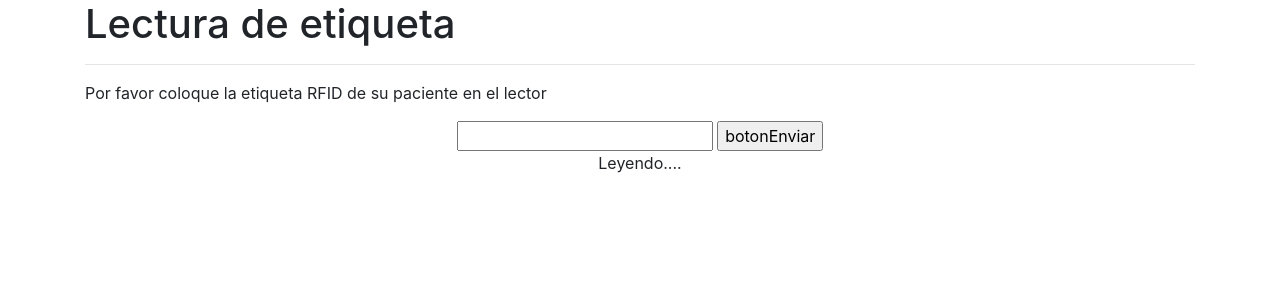
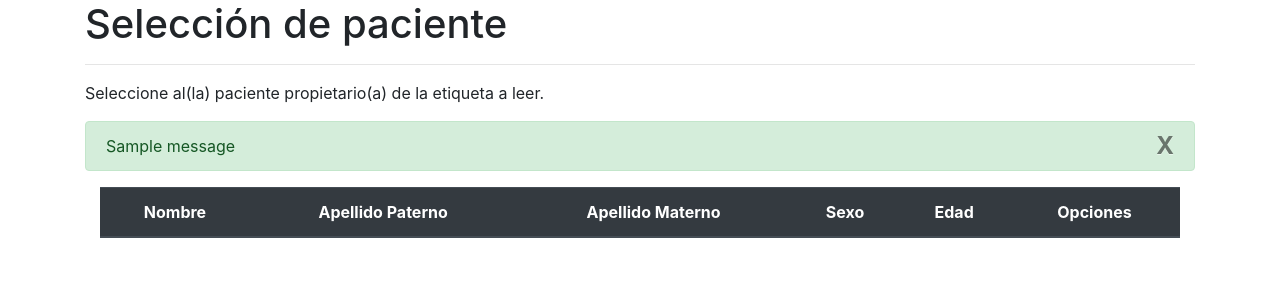
Before and after one commit to AlejandroReyes1998/web, a Flask app: page /medico/readtag in a window 1280 px wide. Shown: the part 56-356 px from the top of the page. Run offline with Flask 2, Linux system fonts and the light colour scheme; a user stored in the database is signed in; data comes from the database, SQL or seed files in the repository; tables that the repository leaves empty hold one stand-in row (values such as "Sample post"); one stand-in notice (Sample message) is shown; lists and menus that the app fills with data are empty; some libraries are stand-ins or nearby versions.

Commit message:
akslkals

```diff
--- a/SQL/SCRIPTTT.sql
+++ b/SQL/SCRIPTTT.sql
@@ -48,7 +48,7 @@
                         Resultados_Estudios NVARCHAR(280),
                         Diagnostico_Problemas NVARCHAR(280),
                         Estado_Mental NVARCHAR(280),
-                        Fecha NVARCHAR(10),
+                        Fecha TIMESTAMP DEFAULT CURRENT_TIMESTAMP,
                         IDPaciente int,
 			IDSignos int,
                         IDMedico int,
--- a/python/app.py
+++ b/python/app.py
@@ -1,10 +1,11 @@
-import lea_mfrc522_wrapper as lmw
+#import lea_mfrc522_wrapper as lmw
 from flask import Flask, render_template, flash, request, redirect, url_for, session,jsonify
 from forms import LoginForm, RegistrationForm, MedicoForm, PatientForm, NoteForm
 import flask_sqlalchemy
 from flask_sqlalchemy import SQLAlchemy
 from sqlalchemy import create_engine
 from werkzeug.security import check_password_hash, generate_password_hash
+from werkzeug.utils import secure_filename
 from flask_login import LoginManager, UserMixin
 from flask_login import login_user, logout_user, current_user, login_required
 from flask_cors import CORS
@@ -17,6 +18,7 @@
 from Crypto.Random import get_random_bytes
 import pymysql
 import hashlib
+import os
 """
 	if(session['tipoUsuario']==2):
 	else:
@@ -24,7 +26,9 @@
 """
 #create the object of Flask
 app  = Flask(__name__)
+UPLOAD_FOLDER = 'files'
 app.config['SECRET_KEY'] = 'hardsecretkey'
+app.config['UPLOAD_FOLDER'] = UPLOAD_FOLDER
 #SqlAlchemy Database Configuration With Mysql
 
 #conn_str = 'mysql+pymysql://root:thirtythree@localhost/nuevadb'
@@ -650,7 +654,7 @@
 			resultado = form.resultado.data
 			diagnostico = form.diagnostico.data
 			edomental = form.edomental.data
-			fecha= form.fecha.data
+			#fecha= form.fecha.data
 			#SIGNOS
 			peso = form.peso.data
 			talla = form.talla.data
@@ -665,6 +669,7 @@
 			#Vector de inicialización
 			iv=get_random_bytes(16)
 			lea_k=get_random_bytes(16)
+			print("VECTORES GENERADOS")
 			# binascii.hexlify(encrypted)  -> a la base
 			#print("Encrypted: ", binascii.hexlify(encrypted))
 			#decryptor = PKCS1_OAEP.new(pubKey)
@@ -677,20 +682,22 @@
 				cursor.execute("select Pubk from Paciente where idPaciente="+str(session['idPaciente']))
 				pubKey = cursor.fetchone()
 				cursor.close()
-				#print(pubKey)
+				print("LLAVE CIFRADA")
 				newk = RSA.importKey(pubKey[0])
 				encryptor = PKCS1_OAEP.new(newk)
 				msg = lea_k
+
 				key_encrypted = encryptor.encrypt(msg)
+				print("LLAVE CIFRADA")
 				cursor2 = connection.cursor()
 				cursor2.callproc('AltaNota',
-					[iv,key_encrypted,resumenInterrogatorio,planotratamiento,pronostico,exploracion,resultado,diagnostico,edomental,fecha,
+					[iv,key_encrypted,resumenInterrogatorio,planotratamiento,pronostico,exploracion,resultado,diagnostico,edomental,
 					peso,talla,tension,frecuenciaCardiaca,frecuenciaRespiratoria,temperatura,session['idPaciente'],session['identificador']])
 				results = cursor2.fetchone()
 				cursor2.close()
 				connection.commit()
 				connection.close()
-				print(results)
+				print("archivo GENERADO")
 				if(results[0]=='REGISTRO EXITOSO'):
 					form.resumenInterrogatorio.data=""
 					form.planotratamiento.data=""
@@ -700,7 +707,7 @@
 
 					form.diagnostico.data=""
 					form.edomental.data=""
-					form.fecha.data=""
+					#form.fecha.data=""
 					#SIGNOS
 					form.peso.data=""
 					form.talla.data=""
@@ -716,9 +723,9 @@
 					"""
 						AQUÍ ES DONDE VA LO DE BAJAR INFORMACIÓN A LA ETIQUETA
 					"""
-					wrapper = lmw.lea_mfrc522_wrapper()
-					pt = criteriodiagnostico + sugerenciasdiagnosticas + motivoconsulta
-					wrapper.write_tag(pt, lea_k, iv)
+					#wrapper = lmw.lea_mfrc522_wrapper()
+					#pt = criteriodiagnostico + sugerenciasdiagnosticas + motivoconsulta
+					#wrapper.write_tag(pt, lea_k, iv)
 
 					flash("¡Registro dado de alta e información introducida en etiqueta!")
 				else:
@@ -896,17 +903,55 @@
 def readtag():
 	if(session['tipoUsuario']==2):
 		name = current_user.nombreUsuario
-		if request.method == "POST":
-			curp = request.form["idCurp"]
-			dbx = create_engine(conn_str, encoding='utf8')
-			connection = dbx.raw_connection()
-			cursor = connection.cursor()
-			cursor.execute("select * from datos_paciente where idMedico="+str(session['identificador']))
-			data = cursor.fetchall()
-
-		return render_template('medico/readtag.html', name = name)
+		dbx = create_engine(conn_str, encoding='utf8')
+		connection = dbx.raw_connection()
+		cursor = connection.cursor()
+		cursor.execute("select * from datos_paciente where idMedico="+str(session['identificador']))
+		data = cursor.fetchall()
+		return render_template('medico/readtag.html', name = name, data=data)
 	else:
 		return redirect(url_for('indexadmin'))
+
+@app.route('/medico/selectkey/<idPaciente>/', methods = ['GET', 'POST'])
+def selectkey(idPaciente):
+	if(session['tipoUsuario']==2):
+		name = current_user.nombreUsuario
+		session['idPaciente'] = idPaciente
+		if request.method == 'POST':
+			f = request.files['file']
+			if f.filename == '':
+				flash("¡No se selecciono ningun archivo!")
+			else:
+				f.save(os.path.join(app.config['UPLOAD_FOLDER'],secure_filename(f.filename)))
+				name = current_user.nombreUsuario
+				dbx = create_engine(conn_str, encoding='utf8')
+				connection = dbx.raw_connection()
+				cursor = connection.cursor()
+				cursor.execute("select * from nota_blob where idPaciente="+str(session['idPaciente']))
+				data = cursor.fetchone()
+				archivo = open("files/"+f.filename,"rb")
+				llaveprivadafilecontent= archivo.read()
+				archivo.close()
+				#print(data)
+				private_key= RSA.importKey(llaveprivadafilecontent)
+				leaciphered= data[2]
+				iv = data[3]
+				"""
+					Leer etiqueta y redirigir a showtag con la información de la misma
+				"""
+				return render_template('medico/showtag.html')
+		return render_template('medico/selectkey.html')
+	else:
+		return redirect(url_for('indexadmin'))
+
+@app.route('/medico/showtag')
+@login_required
+def showtag():
+	if(session['tipoUsuario']==2):
+		return render_template('medico/showtag.html')
+	else:
+		return redirect(url_for('indexadmin'))
+
 
 
 #login route
--- a/python/forms.py
+++ b/python/forms.py
@@ -40,7 +40,7 @@
 	resultado = TextAreaField('Resultado de estudios', render_kw={"rows": 4, "cols": 30})
 	diagnostico = TextAreaField('Diagnostico/Problemas', render_kw={"rows": 4, "cols": 30})
 	edomental = TextAreaField('Estado mental', render_kw={"rows": 4, "cols": 30})
-	fecha= DateField('Fecha de registro (DD/MM/AAAA)',format='%d/%m/%Y', validators=[InputRequired(message="Este campo es obligatorio")])
+	#fecha= DateField('Fecha de registro (DD/MM/AAAA)',format='%d/%m/%Y', validators=[InputRequired(message="Este campo es obligatorio")])
 	#SIGNOS
 	peso = IntegerField('Peso (KG)', validators=[InputRequired(message="Este campo es obligatorio")])
 	talla = IntegerField('Talla (CM)', validators=[InputRequired(message="Este campo es obligatorio")])
--- a/python/templates/medico/altanota.html
+++ b/python/templates/medico/altanota.html
@@ -93,7 +93,7 @@
             </span>
             {% endfor %}</td>
         </tr>
-        <tr>
+<!--         <tr>
           <td class="dcf-txt-center"><b>{{form.fecha.label}}</b></td>
           <td class="dcf-txt-center">{{form.fecha(size=10,class="form-control")}}</td>
           <td class="dcf-txt-center">{% for error in form.fecha.errors %}
@@ -101,7 +101,7 @@
                 {{error}}
             </span>
             {% endfor %}</td>
-        </tr>
+        </tr> -->
         <tr>
             <td class="dcf-txt-center"></td>
             <td class="dcf-txt-center"><h5>Signos vitales<h5></td>
--- a/python/templates/medico/cambionota.html
+++ b/python/templates/medico/cambionota.html
@@ -256,7 +256,7 @@
                                         <label class="text-info">Fecha de elaboración</label>
                                         <input type="hidden"  name="id" value="{{item[5]}}">
                                         <input type="text" class="form-control" name="fechainfo"
-                                        id="fechainfo{{item[5]}}{{item[6]}}" required>
+                                        id="fechainfo{{item[5]}}{{item[6]}}" disabled>
                                     </div>
                                     <div class="form-group">
                                             <button class="btn btn-primary" type="submit" onclick="return confirm('¿Está seguro de Actualizar este registro?')">Actualizar</button>
--- a/python/templates/medico/readtag.html
+++ b/python/templates/medico/readtag.html
@@ -2,18 +2,58 @@
 {% block title %} Lectura de etiqueta {% endblock %}
 {% block body %}
 <div class="container">
-    <h1>Lectura de etiqueta</h1>
+    <h1>Selección de paciente</h1>
     <hr>
-	<p>Por favor coloque la etiqueta RFID de su paciente en el lector</p>
+	<p>Seleccione al(la) paciente propietario(a) de la etiqueta a leer.</p>
 </div>
 <div class="container">
-	<center>
-    <form method ="POST" action="">
-      <input id="idCurp"></input>
-      <input value="botonEnviar" type="submit"></input>
-    </form>
-		Leyendo....
-	</center>
+  {% with messages = get_flashed_messages() %}
+    {% if messages %}
+    {% for message in messages %}
+       <div class="alert alert-success alert-dismissable" role="alert">
+        <button type="button" class="close" data-dismiss="alert" aria-label="close">
+            <span aria-hidden="true">X</span>
+        </button>
+             {{message}}
+    </div>
+    {% endfor  %}
+    {% endif %}
+    {% endwith %}
+<div class="container">
+  <div class="table-responsive-md">
+    <center>
+      <table class="table">
+        <thead class="thead-dark">
+          <tr>
+            <th scope="col" class="align-middle" style="text-align: center;display:none;">idpersona</th>
+            <th scope="col" class="align-middle" style="text-align: center;display:none;">idpaciente</th>
+                  <th scope="col" class="align-middle" style="text-align: center;">Nombre</th>
+                  <th scope="col" class="align-middle" style="text-align: center;">Apellido Paterno</th>
+                  <th scope="col" class="align-middle" style="text-align: center;">Apellido Materno</th>
+                  <th scope="col" class="align-middle" style="text-align: center;">Sexo</th>
+                  <th scope="col" class="align-middle" style="text-align: center;">Edad</th>
+                  <th scope="col" class="align-middle" style="text-align: center;">Opciones</th>
+          </tr>
+        </thead>
+        <tbody>
+          {% for item in data %}
+          <tr>
+            <td scope="col" class="align-middle" style="text-align: center;display:none;">{{item[5]}}</td>
+            <td scope="col" class="align-middle" style="text-align: center;display:none;">{{item[6]}}</td>
+              <td scope="col" class="align-middle" style="text-align: center;">{{item[0]}}</td>
+              <td scope="col" class="align-middle" style="text-align: center;">{{item[1]}}</td>
+              <td scope="col" class="align-middle" style="text-align: center;">{{item[2]}}</td>
+              <td scope="col" class="align-middle" style="text-align: center;">{{item[3]}}</td>
+              <td scope="col" class="align-middle" style="text-align: center;">{{item[4]}}</td>
+              <td scope="col" class="align-middle" style="text-align: center;">
+                <a href="/medico/selectkey/{{item[6]}}" class="btn btn-success btn-xs">Seleccionar Paciente</a>
+              </td>
+          </tr>
+          {% endfor %}
+        </tbody>
+        </table>
+      </center>
+  </div>
 </div>
 
 {% endblock %}
```
Also changed, not shown: SQL/procedures.sql (+3 -4 lines), python/templates/medico/selectkey.html (added, +30 -0 lines), python/templates/medico/showtag.html (added, +13 -0 lines), 1 other file.
